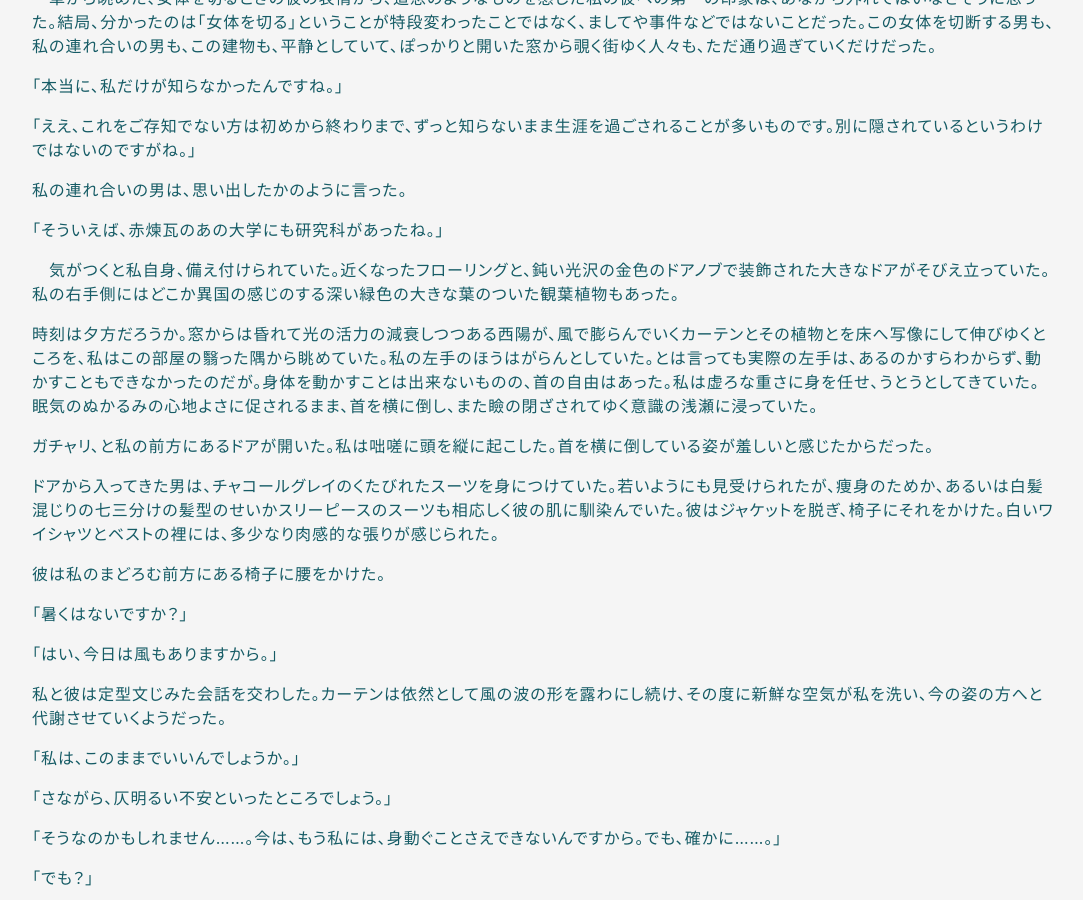
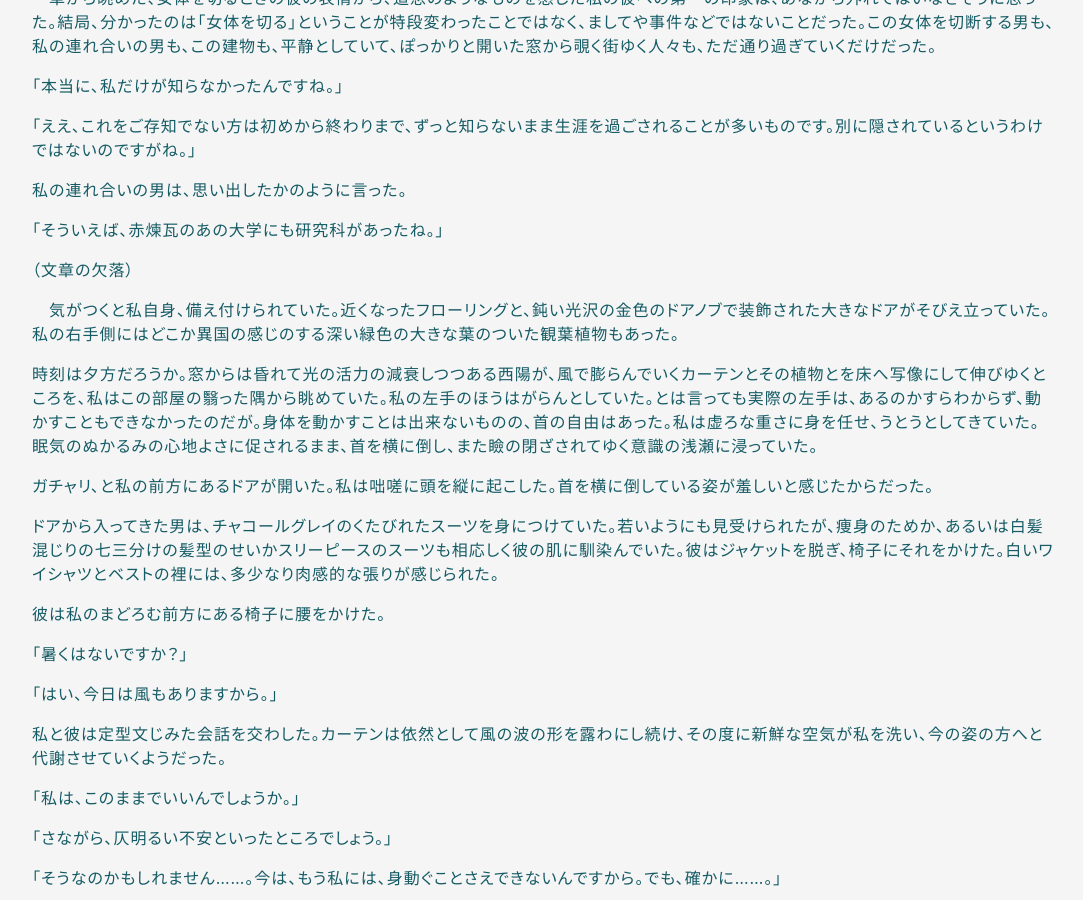
Before and after one commit to hihumi-riku/hihumi-riku.github.io, a Jekyll site: the page built from _posts/2023-11-03-etude_2023_may.md, in a window 1280 px wide and 900 px high, scrolled down 4972 px. Shown: the whole window, without its empty margins (96-1179 px from the left). Built offline with Jekyll 4.4.1, drawn with Linux system fonts in a browser that asks for light colours.

Commit message:
Update 2023-11-03-etude_2023_may.md

```diff
--- a/_posts/2023-11-03-etude_2023_may.md
+++ b/_posts/2023-11-03-etude_2023_may.md
@@ -159,6 +159,8 @@ title: 二〇二三年五月　習作Ⅰ
 
 「そういえば、赤煉瓦のあの大学にも研究科があったね。」
 
+（文章の欠落）
+
 　気がつくと私自身、備え付けられていた。近くなったフローリングと、鈍い光沢の金色のドアノブで装飾された大きなドアがそびえ立っていた。私の右手側にはどこか異国の感じのする深い緑色の大きな葉のついた観葉植物もあった。
 
 時刻は夕方だろうか。窓からは昏れて光の活力の減衰しつつある西陽が、風で膨らんでいくカーテンとその植物とを床へ写像にして伸びゆくところを、私はこの部屋の翳った隅から眺めていた。私の左手のほうはがらんとしていた。とは言っても実際の左手は、あるのかすらわからず、動かすこともできなかったのだが。身体を動かすことは出来ないものの、首の自由はあった。私は虚ろな重さに身を任せ、うとうとしてきていた。眠気のぬかるみの心地よさに促されるまま、首を横に倒し、また瞼の閉ざされてゆく意識の浅瀬に浸っていた。
```
